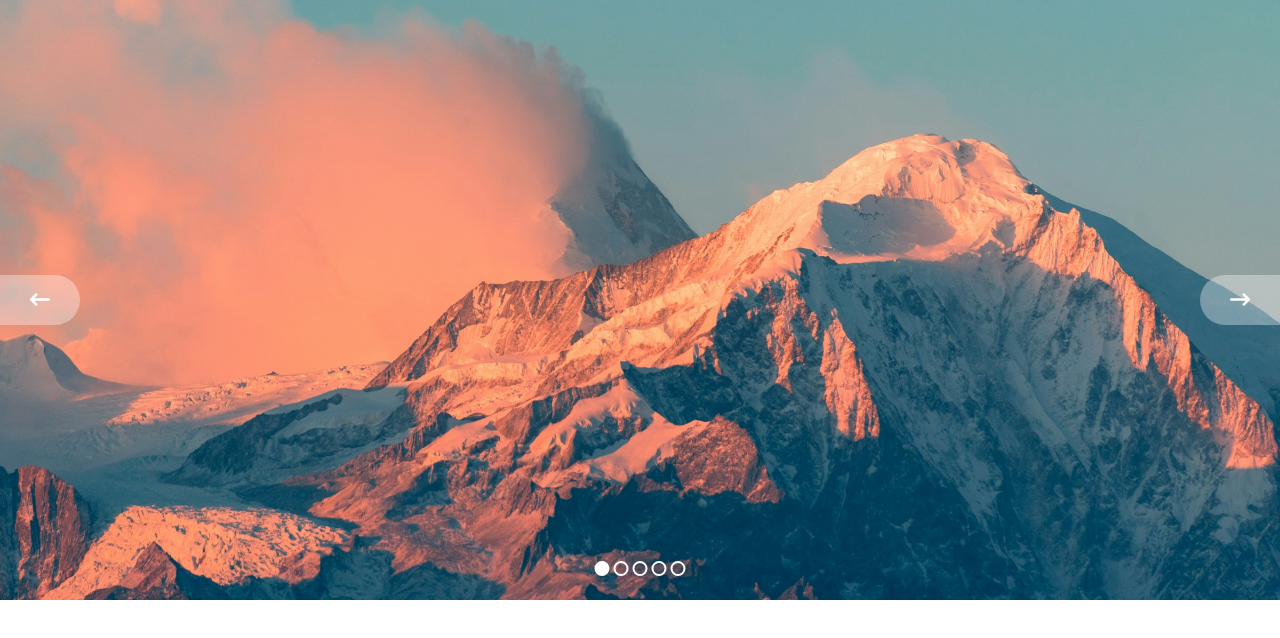
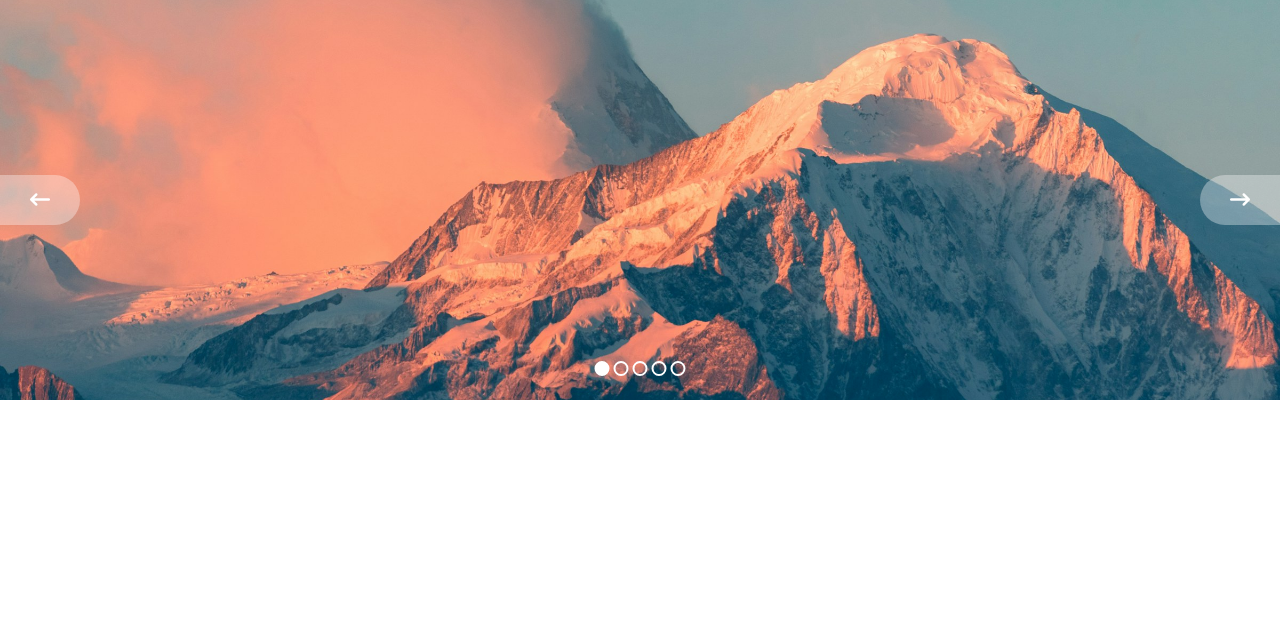
Before and after one commit to LipeMonteiro/frontend_projects, a plain HTML site: page carousel_image/index.html in a window 1280 px wide. Drawn offline with Linux system fonts and the light colour scheme.

Commit message:
Alteração na altura do slider

```diff
--- a/carousel_image/style.css
+++ b/carousel_image/style.css
@@ -5,7 +5,7 @@
 }
 .carrossel{
     width: 100vw;
-    height: 600px;
+    height: 50vh;
     overflow: hidden;
     position: relative;
 }
```
